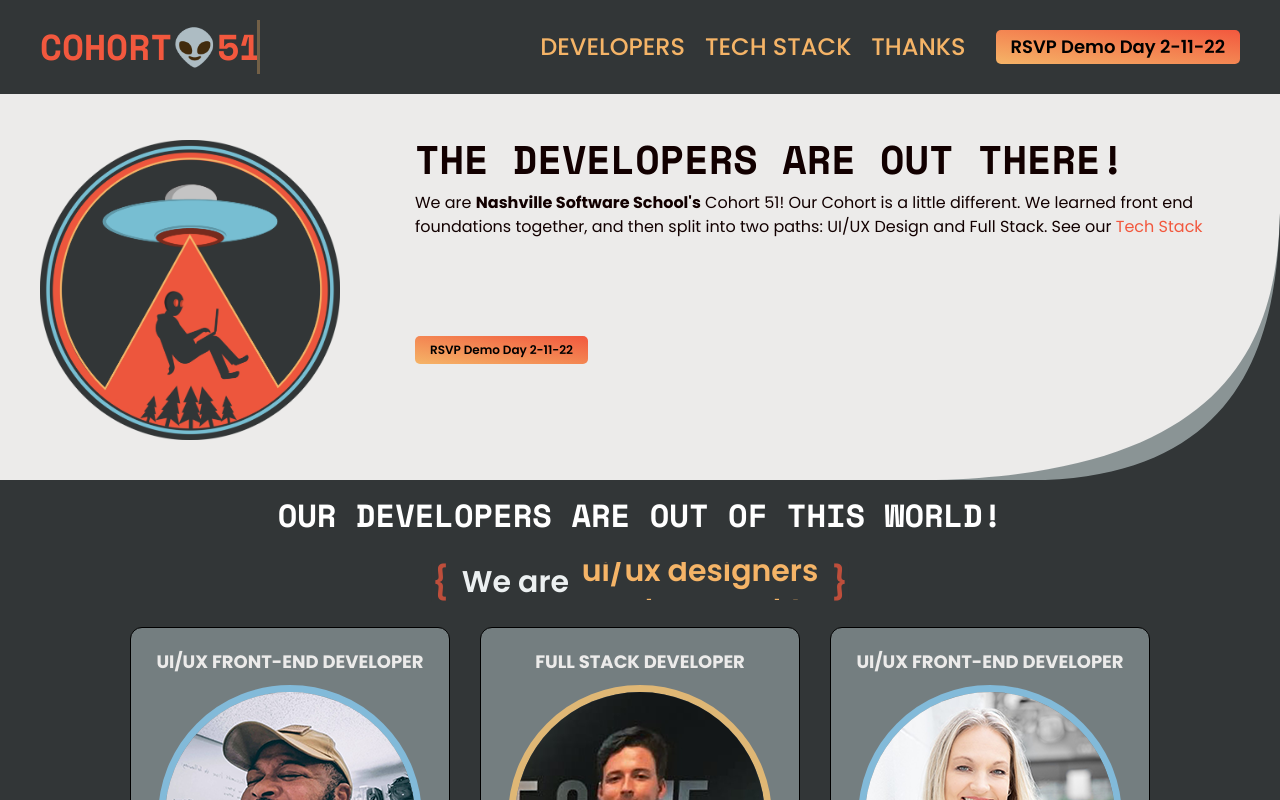
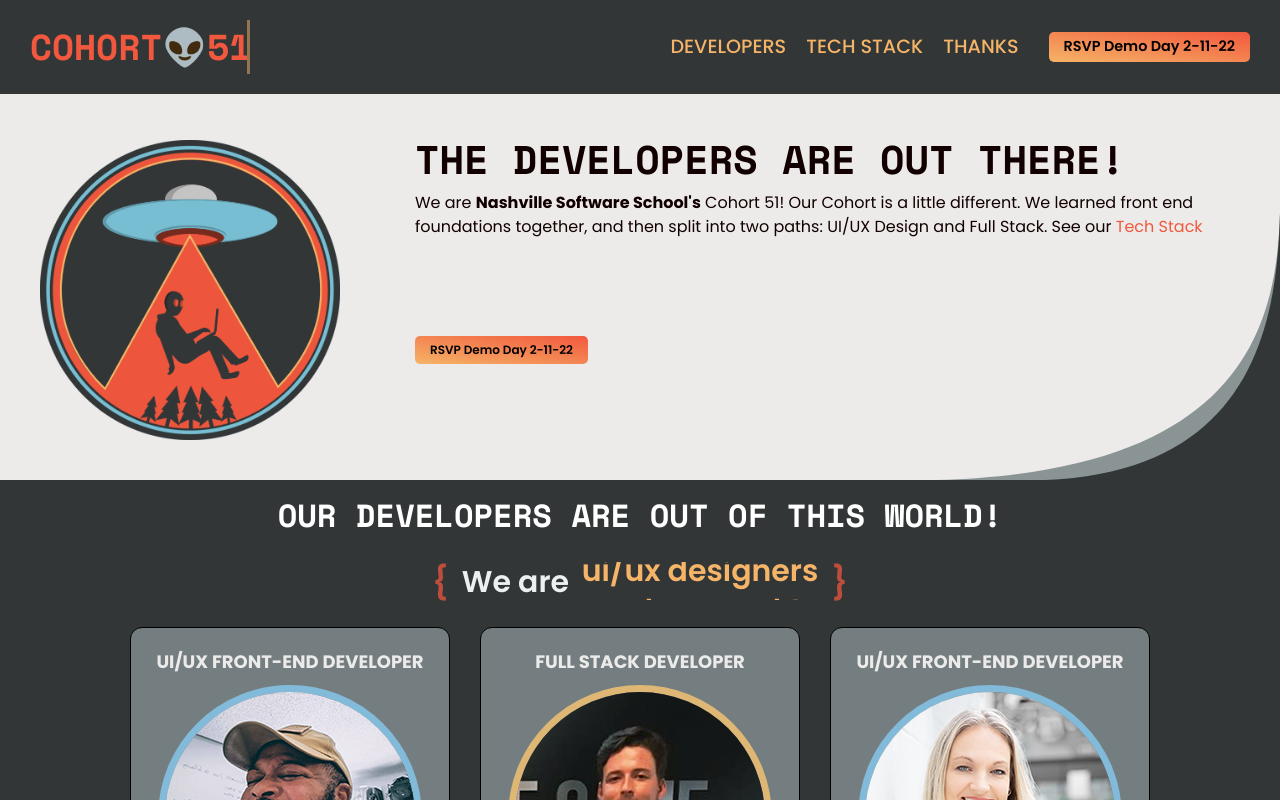
Before and after one commit to nss-day-cohort-51/nss-day-cohort-51.github.io, a React (Create React App) app: page / in a window 1280 px wide. Shown: the top 800 px of the page. Built offline with nearby package versions, Linux system fonts and the light colour scheme.

Commit message:
commiting to checkout

```diff
--- a/src/styles/animation.scss
+++ b/src/styles/animation.scss
@@ -291,7 +291,7 @@ $platinum: #ecebea;
   /* Animation */
   p {
     animation: animated-text 1s steps(12) 1s 1 normal both,
-      animated-cursor 600ms steps(12) infinite;
+      animated-cursor 850ms steps(12) infinite;
   }
 
   /* text animation */
--- a/src/styles/navbar.scss
+++ b/src/styles/navbar.scss
@@ -14,7 +14,7 @@ $platinum: #ecebea;
   display: flex;
   flex-direction: row;
   justify-content: space-between;
-  padding: 20px;
+  padding: 20px 10px;
   background-color: $space !important;
   font-size: 1.5em;
   font-weight: 600;
@@ -30,6 +30,7 @@ $platinum: #ecebea;
 }
 
 .nav-menu {
+  font-size: 1.2rem;
   font-weight: 500;
   display: flex;
   flex-direction: column;
```
